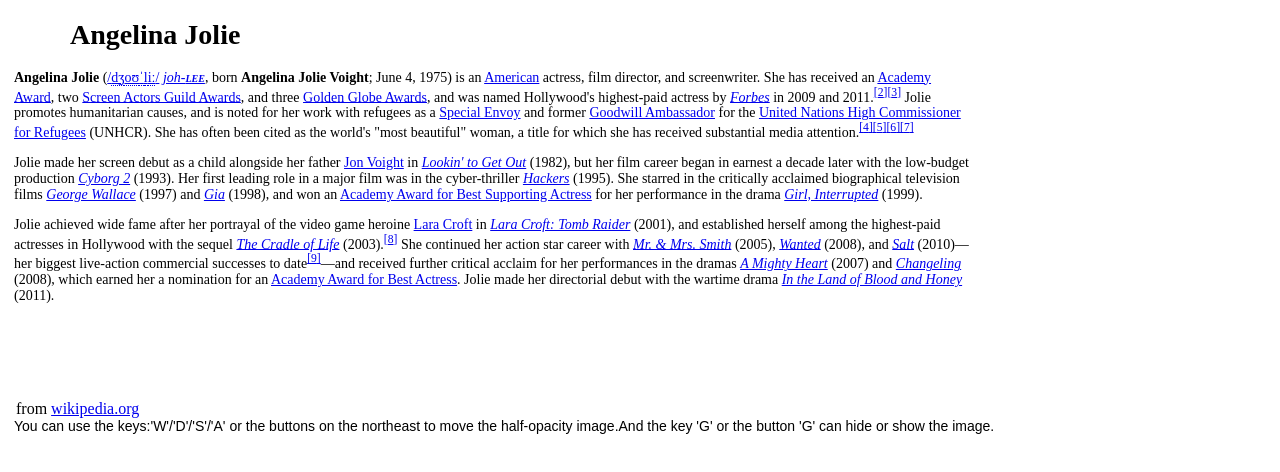
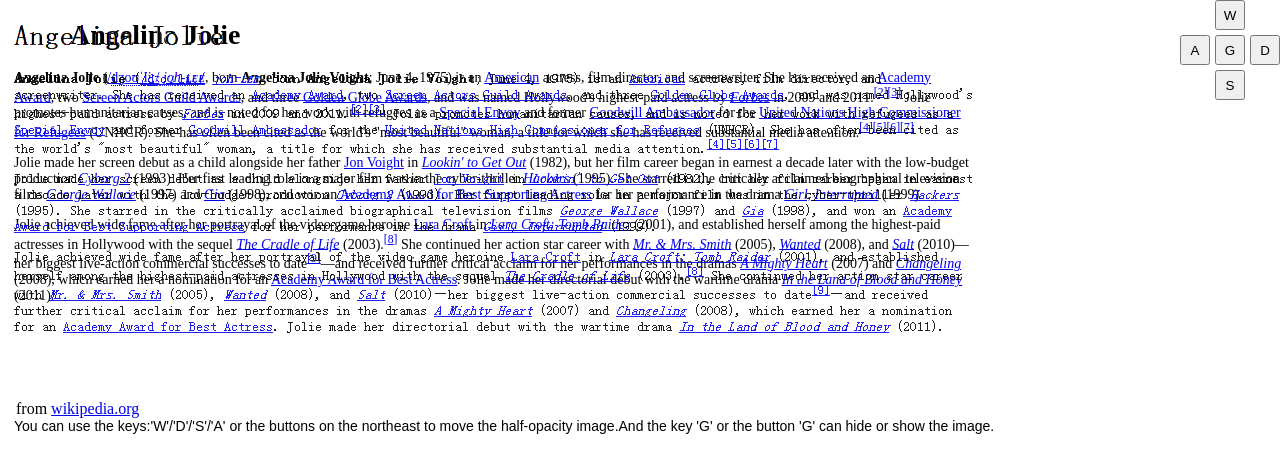
Before and after one commit to yanni4night/insight, a plain HTML site: page demo/index.html in a window 1280 px wide. Drawn offline with Linux system fonts and the light colour scheme.

Commit message:
update demo

```diff
--- a/demo/index.html
+++ b/demo/index.html
@@ -20,6 +20,6 @@
 <div class="help" lang="en">You can use the keys:'W'/'D'/'S'/'A' or the buttons on the northeast to move the half-opacity image.And the key 'G' or the button 'G' can hide or show the image.</div>
 
 </body>
-    <script src="../yy.insight-0.1.0.js"></script>
-    <script>insight('./design.png',{hideonload:false});</script>
+    <script src="../yy.insight.js"></script>
+    <script>insight('./design.png',{hideonload:false,bigStep:3});</script>
 </html>
```
